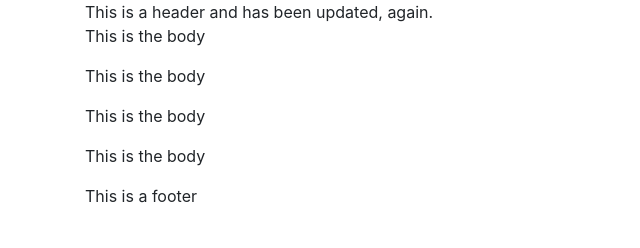
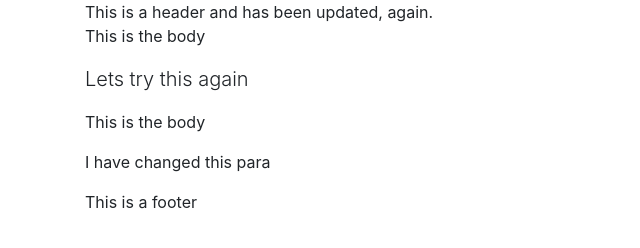
Before and after one commit to sallen-wiley/bootstrap-studio-test, a plain HTML site: page index.html in a window 1280 px wide. Shown: the whole page, without its empty margins (0-640 px from the left). Drawn offline with Linux system fonts and the light colour scheme.

Commit message:
Website updates.

```diff
--- a/index.html
+++ b/index.html
@@ -14,9 +14,9 @@
         <header><span>This is a header and has been updated, again.&nbsp;</span></header>
         <main>
             <p>This is the body</p>
+            <p class="lead">Lets try this again</p>
             <p>This is the body</p>
-            <p>This is the body</p>
-            <p>This is the body</p>
+            <p>I have changed this para</p>
         </main>
         <footer><span>This is a footer</span></footer>
     </div>
```
